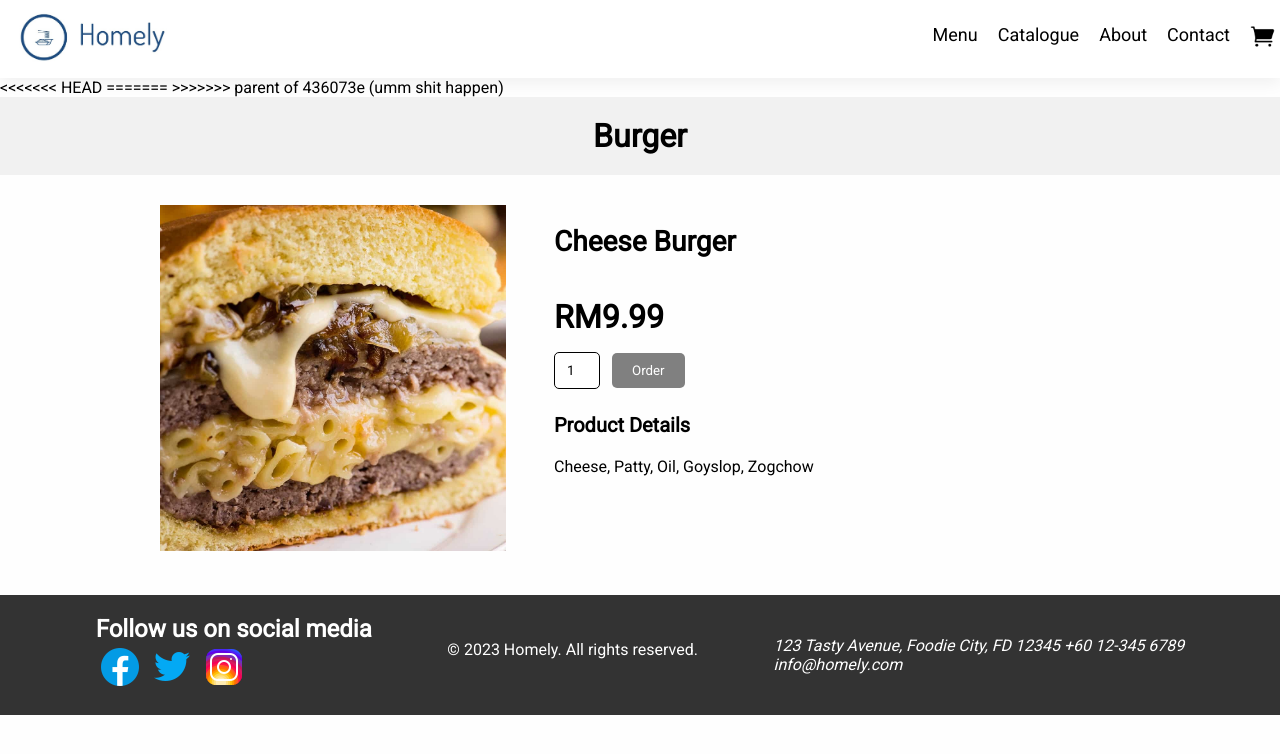
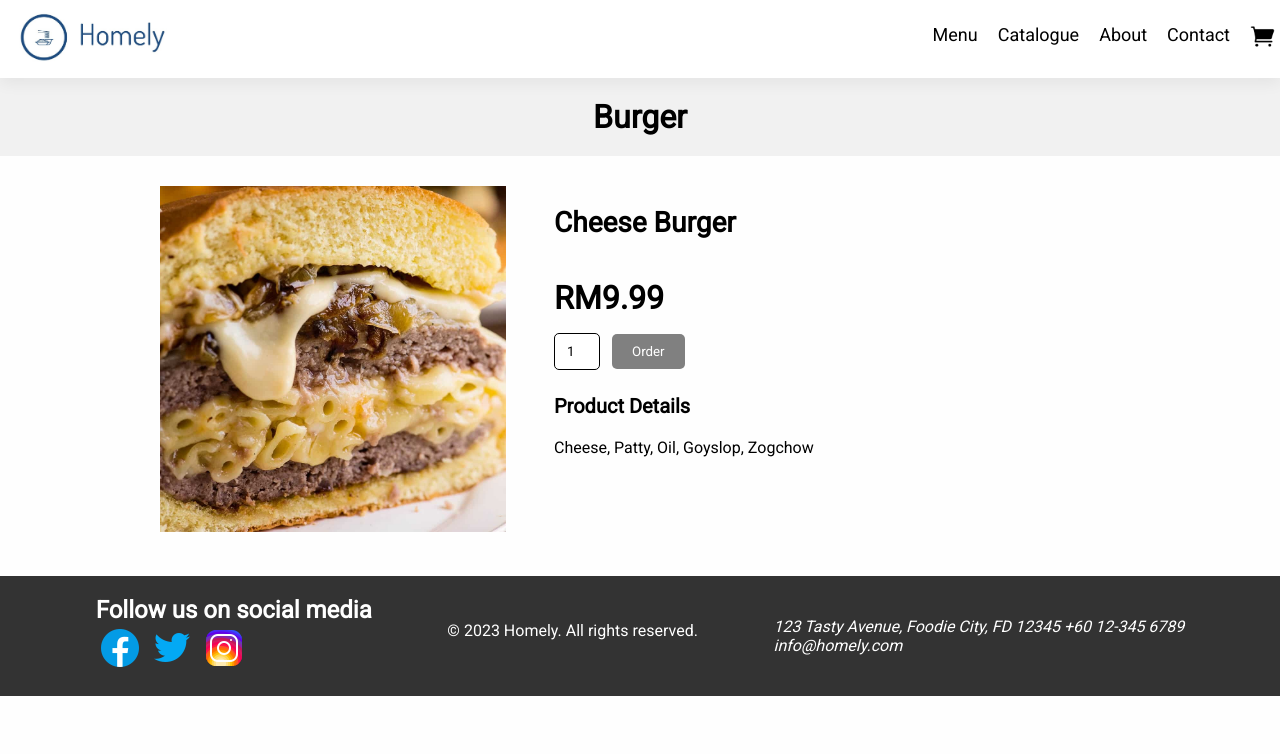
Before and after one commit to wongchs/homely-restaurant-site, a Django app: template templates/item_detail.html in a window 1280 px wide. Shown: the top 754 px of the page. Run offline with Django 5.2, Linux system fonts and the light colour scheme; the template is opened without the code that fills it: values that come from a table or form of the project are taken from there, others are empty; data comes from the database, SQL or seed files in the repository; both versions use the stored data as it was after the commit; parts of the project's set-up code (start-up, migrations or seed data) failed here and were passed over.

Commit message:
Revert "dwa"
This reverts commit fb8281a35a87d88c306bd6dc4cf5bdf41939851f.

```diff
--- a/templates/catalog.html
+++ b/templates/catalog.html
@@ -6,7 +6,7 @@
     <ul class="product-container">
       <li class="product">
         <a href="sauce.html">
-          <img src="./images/bbqsauce.jpg" alt="product-image" />
+          <img src="{% static 'images/hentaisauce/bbqsauce.jpg' %}" alt="product-image" />
           <section class="product-desc">
             <h4>Spicy BBQ Sauce</h4>
             <section class="buy">
--- a/templates/item_detail.html
+++ b/templates/item_detail.html
@@ -1,9 +1,6 @@
 {% extends 'main.html' %} {% load static %} {% block content %}
-<<<<<<< HEAD
 <script src="https://code.jquery.com/jquery-3.6.4.min.js"></script>
 <script src="{% static 'javascript/order.js' %}"></script>
-=======
->>>>>>> parent of 436073e (umm shit happen)
 <h1 class="food-heading">{{ item.type }}</h1>
 <section class="food-item">
   <section class="col1">
```
Also changed, not shown: db.sqlite3, static/images/hentaisauce/bbqsauce.jpg (added).
